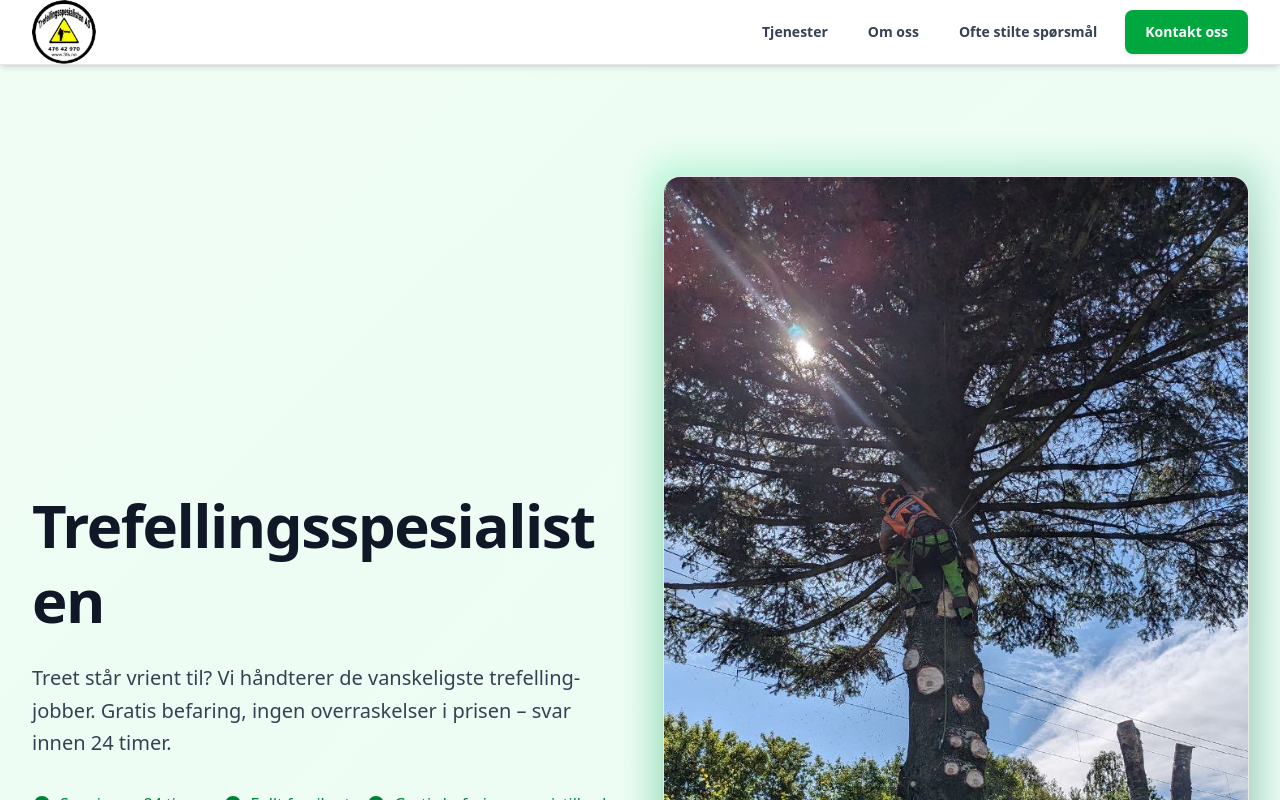
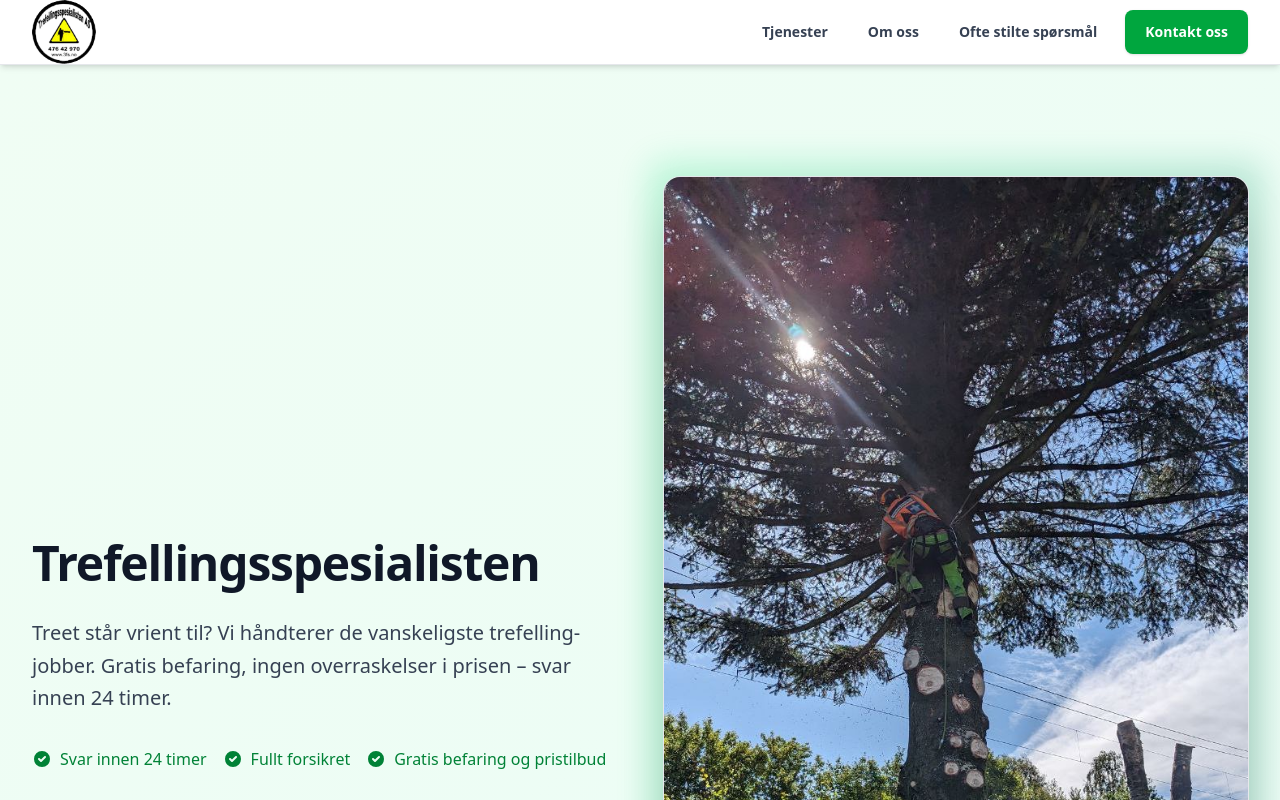
Before and after one commit to larskristianhaga/3fs.no, a Next.js app: page / in a window 1280 px wide. Shown: the top 800 px of the page. Built offline with nearby package versions, Linux system fonts and the light colour scheme.

Commit message:
Changed text size

```diff
--- a/src/app/page.tsx
+++ b/src/app/page.tsx
@@ -45,7 +45,7 @@ export default function HomePage() {
                 <div className="max-w-7xl mx-auto px-4 sm:px-6 lg:px-8 relative">
                     <div className="lg:grid lg:grid-cols-2 lg:gap-12 items-center">
                         <div className="mb-8 lg:mb-0">
-                            <h1 className={`text-4xl font-extrabold ${colors.text.gray[900]} sm:text-5xl lg:text-6xl wrap-break-word leading-tight tracking-tight`}>
+                            <h1 className={`text-4xl font-extrabold ${colors.text.gray[900]} sm:text-4xl lg:text-5xl wrap-break-word leading-tight tracking-tight`}>
                                 {siteText.home.hero.title}
                             </h1>
                             <p className={`mt-6 text-lg sm:text-xl ${colors.text.gray[700]} max-w-3xl leading-relaxed`}>
```
